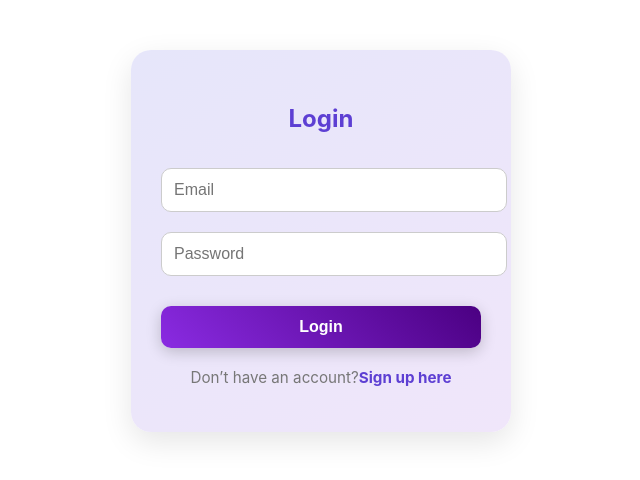
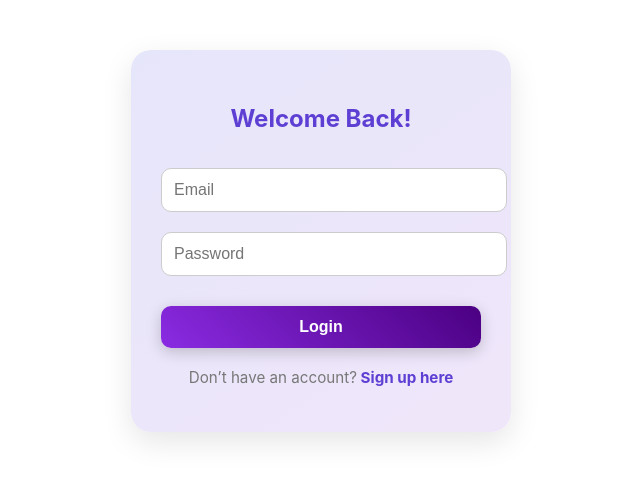
Before and after one commit to Ramirez996/Baybayin-Website, a React (Create React App) app: page / in a window 1280 px wide. Shown: the top 480 px of the page, without its empty margins (319-959 px from the left). Built offline with nearby package versions, Linux system fonts and the light colour scheme.

Commit message:
Update css text

```diff
--- a/src/components/LoginSignup.js
+++ b/src/components/LoginSignup.js
@@ -52,7 +52,7 @@ export default function LoginSignup({ onLogin }) {
 
   return (
     <div className="login-card">
-      <h3>{isSignup ? 'Sign Up' : 'Login'}</h3>
+      <h3>{isSignup ? 'Sign Up' : 'Welcome Back!'}</h3>
       <form onSubmit={isSignup ? handleSignup : handleLogin}>
         {isSignup && (
           <input
@@ -79,7 +79,7 @@ export default function LoginSignup({ onLogin }) {
       <p className="toggle-text">
         {isSignup ? 'Already have an account?' : 'Don’t have an account?'}
         <span className="toggle-link" onClick={() => setIsSignup(!isSignup)}>
-          {isSignup ? 'Login here' : 'Sign up here'}
+          {isSignup ? 'Login here' : ' Sign up here'}
         </span>
       </p>
     </div>
--- a/src/css/GovernmentBills.css
+++ b/src/css/GovernmentBills.css
@@ -7,7 +7,7 @@
   margin-top: 15px;
   box-shadow: 0 4px 8px rgba(0,0,0,0.1);
   text-align: left; /* This will prevent the content from centering */
-  max-width: 1300px;
+  max-width: 1400px;
   margin: 15px auto;
 }
 
--- a/src/css/LoginSignup.css
+++ b/src/css/LoginSignup.css
@@ -6,6 +6,7 @@
   margin: 50px auto;
   box-shadow: 0 10px 30px rgba(0, 0, 0, 0.1);
   text-align: center;
+  animation: fadeIn 1.7s ease-in-out;
 }
 
 .login-card h3 {
@@ -42,7 +43,7 @@
   font-size: 1rem;
   cursor: pointer;
   box-shadow: 0 4px 15px rgba(0, 0, 0, 0.2);
-  transition: transform 0.2s ease-in-out, box-shadow 0.2s;
+  transition: transform 0.3s ease-in-out, box-shadow 0.2s;
 }
 
 .login-card button:hover {
```
